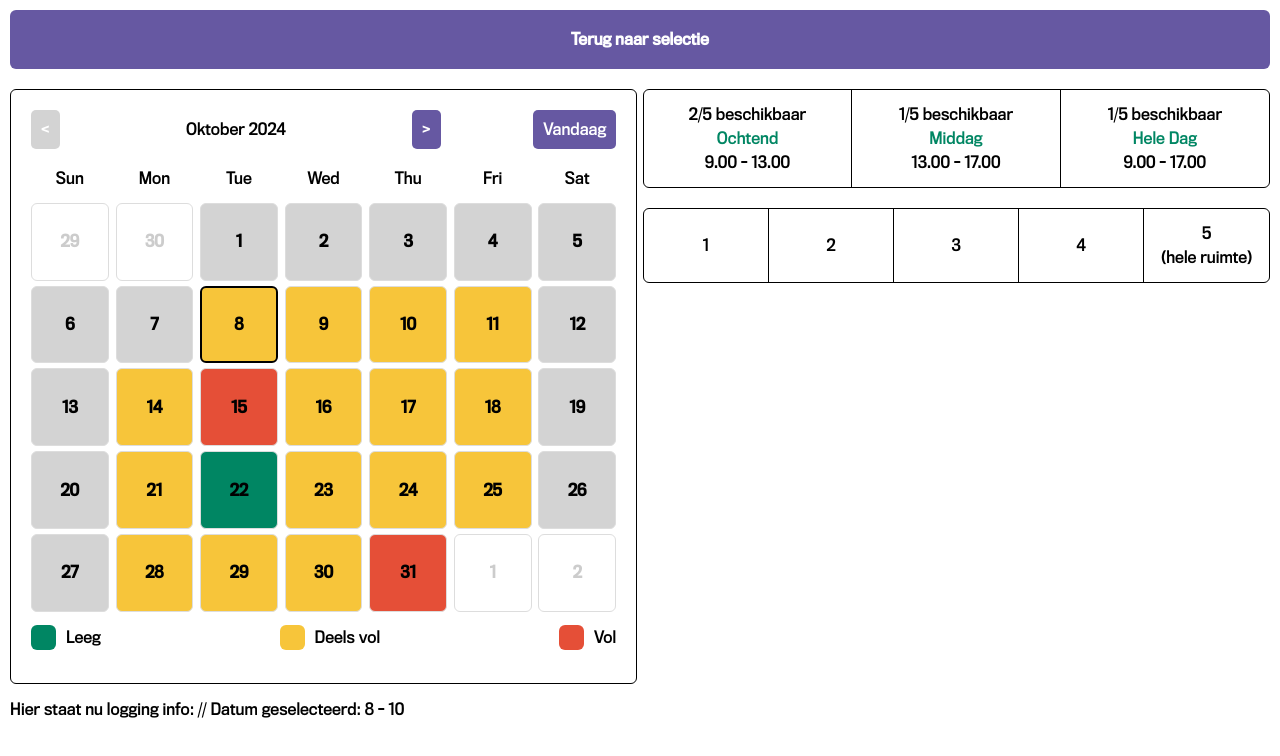
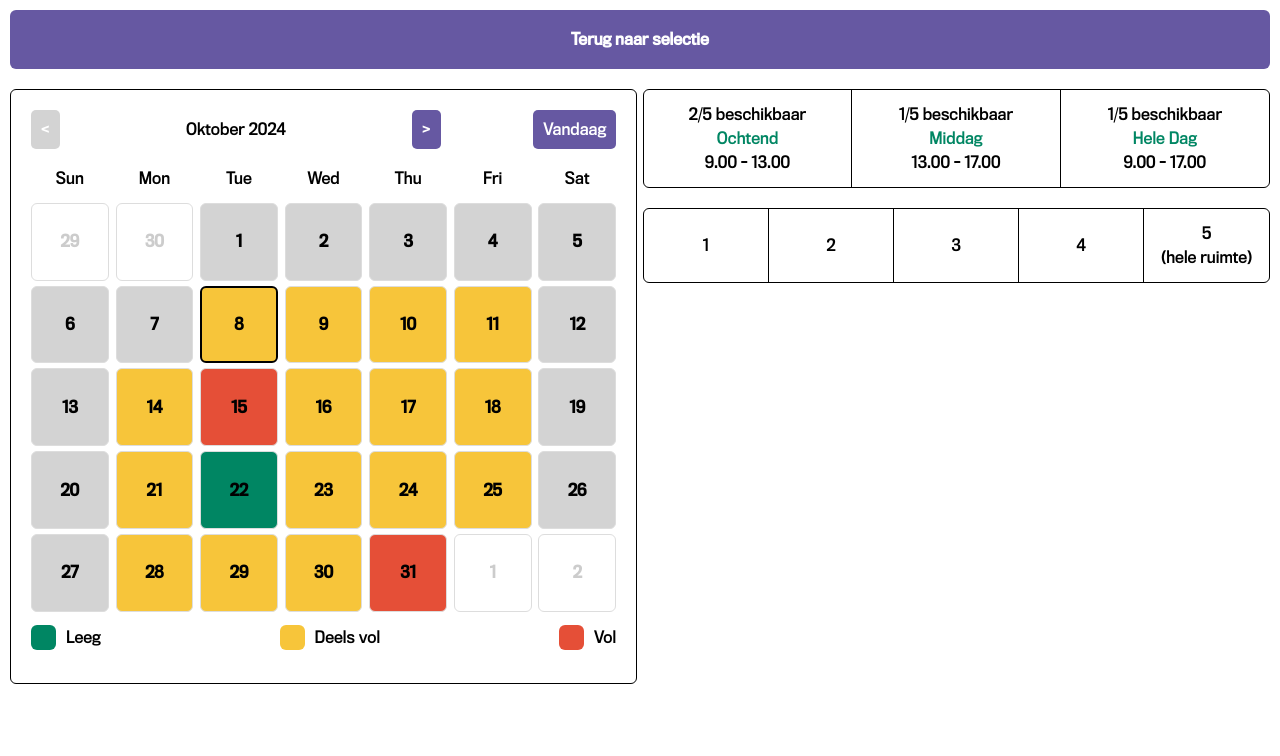
Before and after one commit to SEMLUVSFOOD/SWW-Testing, a plain HTML site: page KalenderV1/index.html in a window 1280 px wide. Drawn offline with Linux system fonts and the light colour scheme.

Commit message:
removed the log

```diff
--- a/KalenderV1/index.html
+++ b/KalenderV1/index.html
@@ -92,7 +92,5 @@
 
     </div>
 
-    <p id="log"> Hier staat nu logging info: </p>
-
 </body>
 </html>
--- a/KalenderV1/script.js
+++ b/KalenderV1/script.js
@@ -3,8 +3,6 @@ const datesGrid = document.getElementById('dates');
 const prevMonthButton = document.getElementById('prev-month');
 const nextMonthButton = document.getElementById('next-month');
 const currentMonthButton = document.getElementById('current-month');
-
-const log = document.getElementById('log');
 
 let currentDate = new Date();
 
@@ -178,8 +176,6 @@ async function dateClicked(event) {
         return;
     }
 
-    log.innerHTML += " // Datum geselecteerd: " + selectedDay + " - " + selectedMonth;
-
     const morning = document.getElementById('morning');
     const afternoon = document.getElementById('afternoon');
     const wholeDay = document.getElementById('wholeday');
@@ -222,8 +218,6 @@ async function resetTimeSelection() {
     }
 
     const currentDay = new Date().getDate();
-
-    log.innerHTML += " // Datum geselecteerd: " + currentDay + " - " + selectedMonth;
 
     const morning = document.getElementById('morning');
     const afternoon = document.getElementById('afternoon');
```
